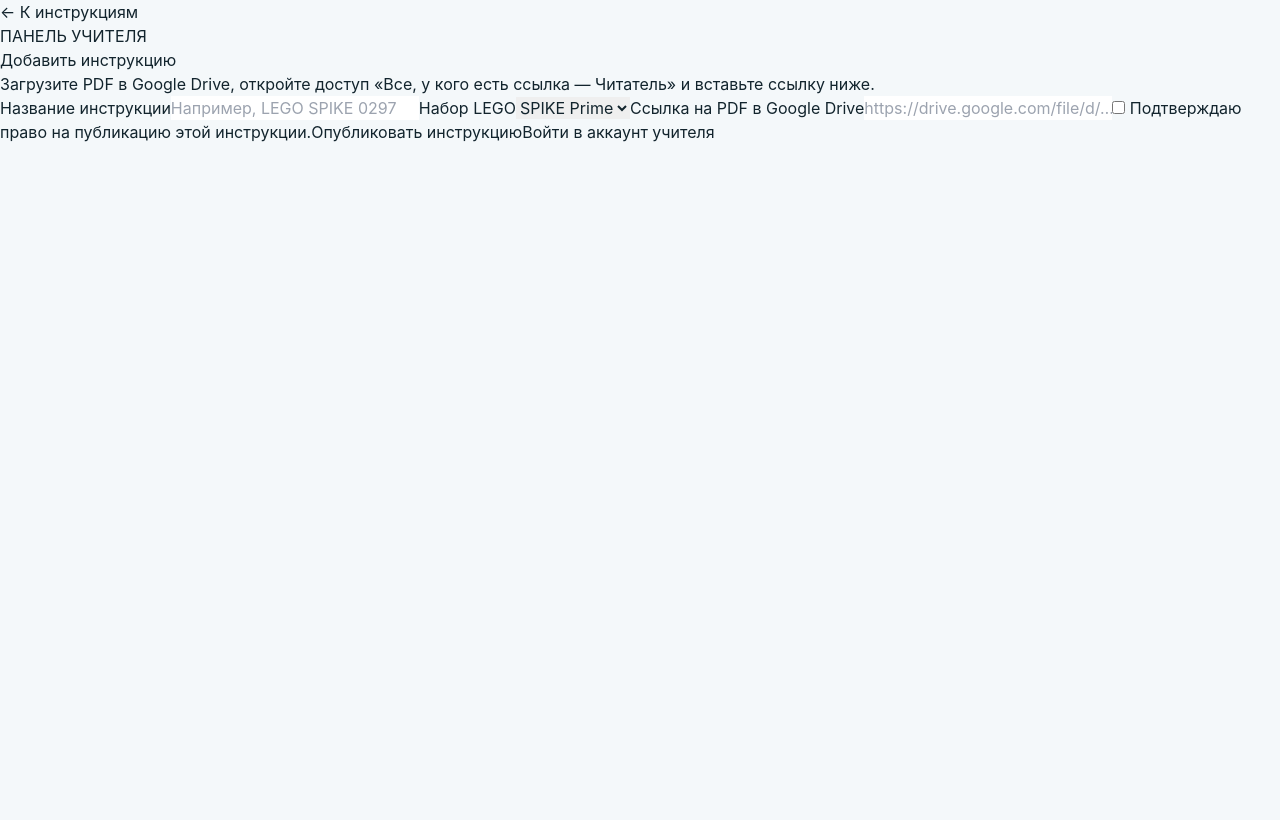
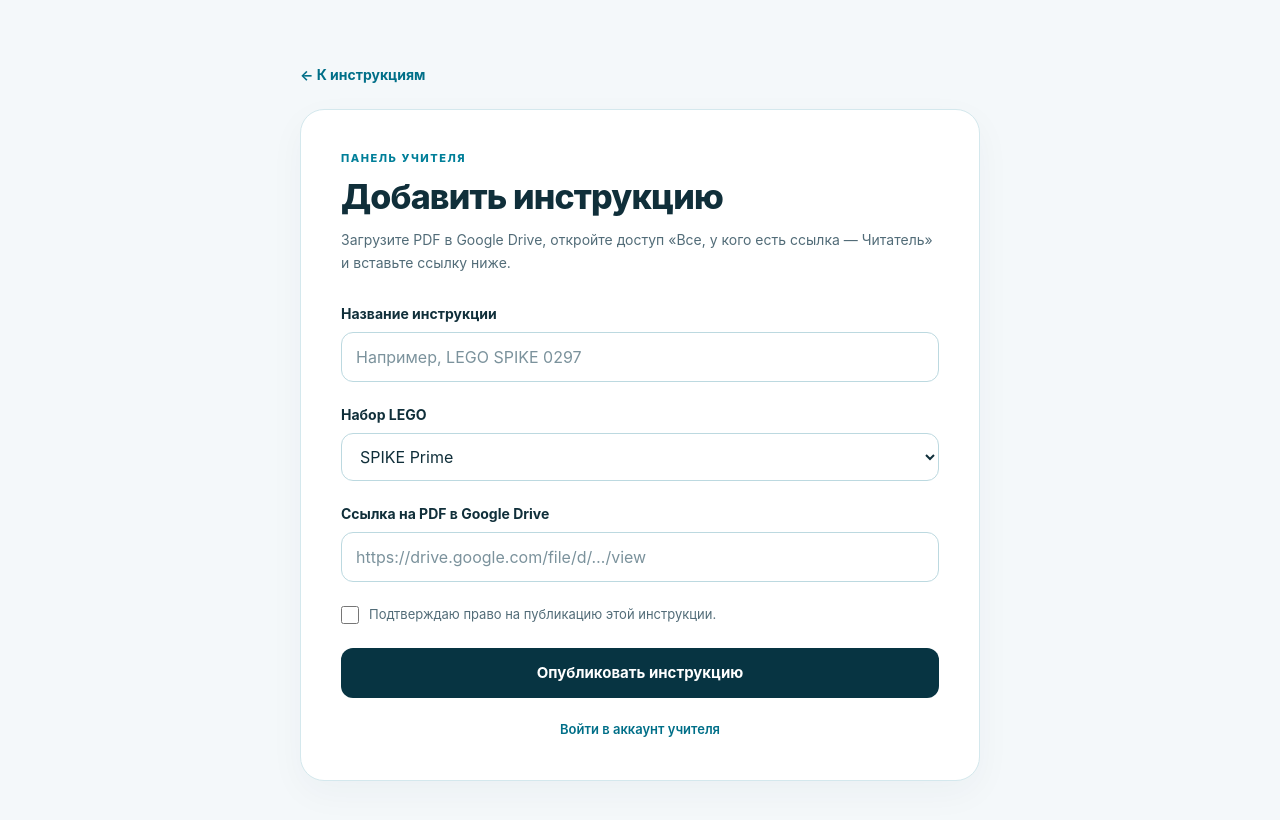
Before and after one commit to Lunat1t/TLC, a Next.js app: page /admin/instructions/drive in a window 1280 px wide. Shown: the top 820 px of the page. Built offline with nearby package versions, Linux system fonts and the light colour scheme.

Commit message:
Restore teacher instruction form layout and field styles

```diff
--- a/src/app/admin/instructions/drive/drive.css
+++ b/src/app/admin/instructions/drive/drive.css
@@ -1 +1,189 @@
-.teacher-upload-success{margin:0;padding:11px 12px;border-radius:10px;background:#e7f8ef;color:#1e6b46;font-size:13px;font-weight:700}.teacher-upload-progress{display:grid;gap:8px;color:#58727b;font-size:12px}.teacher-upload-progress>div{display:flex;justify-content:space-between}.teacher-upload-progress progress{width:100%;height:8px;accent-color:#00839c}
+.teacher-upload-page {
+  flex: 1;
+  width: 100%;
+  min-height: 100dvh;
+  padding: clamp(24px, 5vw, 64px) 24px;
+  background: #f4f8fa;
+  color: #102f3a;
+}
+
+.teacher-upload-back {
+  display: block;
+  width: min(100%, 680px);
+  margin: 0 auto 24px;
+  color: #006f88;
+  font-size: 14px;
+  font-weight: 700;
+  text-decoration: none;
+}
+
+.teacher-upload-back:hover,
+.teacher-upload-signin:hover {
+  text-decoration: underline;
+}
+
+.teacher-upload-card {
+  width: min(100%, 680px);
+  margin: 0 auto;
+  padding: clamp(24px, 4vw, 40px);
+  border: 1px solid #d4e8ed;
+  border-radius: 24px;
+  background: #fff;
+  box-shadow: 0 12px 36px #0734420a;
+}
+
+.teacher-upload-kicker {
+  display: block;
+  color: #007f99;
+  font-size: 11px;
+  font-weight: 800;
+  line-height: 1.5;
+  letter-spacing: .14em;
+}
+
+.teacher-upload-heading h1 {
+  margin: 10px 0 12px;
+  font-size: clamp(26px, 4vw, 34px);
+  font-weight: 800;
+  line-height: 1.15;
+  letter-spacing: -.025em;
+}
+
+.teacher-upload-heading p {
+  margin: 0;
+  color: #526c78;
+  font-size: 14px;
+  line-height: 1.7;
+}
+
+.teacher-upload-form {
+  display: grid;
+  gap: 22px;
+  margin-top: 28px;
+}
+
+.teacher-upload-field {
+  display: grid;
+  min-width: 0;
+  gap: 8px;
+  font-size: 14px;
+  font-weight: 700;
+  line-height: 1.5;
+}
+
+.teacher-upload-field input,
+.teacher-upload-field select {
+  display: block;
+  width: 100%;
+  min-width: 0;
+  min-height: 48px;
+  padding: 12px 14px;
+  border: 1px solid #bcd9e0;
+  border-radius: 12px;
+  background: #fff;
+  color: #102f3a;
+  font: inherit;
+  font-size: 16px;
+  font-weight: 400;
+  line-height: 1.5;
+}
+
+.teacher-upload-field select {
+  padding-right: 32px;
+  cursor: pointer;
+}
+
+.teacher-upload-field input::placeholder {
+  color: #7b929c;
+  opacity: 1;
+}
+
+.teacher-upload-rights {
+  display: flex;
+  align-items: flex-start;
+  gap: 10px;
+  color: #526c78;
+  font-size: 13px;
+  line-height: 1.65;
+  cursor: pointer;
+}
+
+.teacher-upload-rights input {
+  flex: 0 0 18px;
+  width: 18px;
+  height: 18px;
+  margin-top: 2px;
+  accent-color: #007f99;
+  cursor: pointer;
+}
+
+.teacher-upload-submit {
+  display: flex;
+  align-items: center;
+  justify-content: center;
+  width: 100%;
+  min-height: 50px;
+  padding: 13px 20px;
+  border: 1px solid transparent;
+  border-radius: 12px;
+  background: #073442;
+  color: #fff;
+  font-size: 15px;
+  font-weight: 750;
+  line-height: 1.5;
+  cursor: pointer;
+}
+
+.teacher-upload-submit:hover:not(:disabled) {
+  background: #005e73;
+}
+
+.teacher-upload-submit:disabled {
+  opacity: .6;
+  cursor: wait;
+}
+
+.teacher-upload-signin {
+  justify-self: center;
+  color: #006f88;
+  font-size: 13px;
+  font-weight: 600;
+  text-align: center;
+  text-decoration: none;
+}
+
+.teacher-upload-error,
+.teacher-upload-success {
+  margin: 0;
+  padding: 12px 14px;
+  border-radius: 12px;
+  font-size: 13px;
+  line-height: 1.6;
+  overflow-wrap: anywhere;
+}
+
+.teacher-upload-error {
+  border: 1px solid #f0ccc7;
+  background: #fff2ef;
+  color: #a3362b;
+}
+
+.teacher-upload-success {
+  border: 1px solid #bce8ce;
+  background: #e7f8ef;
+  color: #1e6b46;
+}
+
+.teacher-upload-page a:focus-visible,
+.teacher-upload-page input:focus-visible,
+.teacher-upload-page select:focus-visible,
+.teacher-upload-page button:focus-visible {
+  outline: 3px solid #02c7ea;
+  outline-offset: 3px;
+}
+
+@media (max-width: 480px) {
+  .teacher-upload-page { padding: 24px 16px; }
+  .teacher-upload-card { padding: 24px 20px; border-radius: 20px; }
+  .teacher-upload-form { gap: 20px; margin-top: 24px; }
+}
--- a/src/app/admin/instructions/drive/page.tsx
+++ b/src/app/admin/instructions/drive/page.tsx
@@ -33,11 +33,11 @@ export default function InstructionDrivePage() {
         <label className="teacher-upload-field">Название инструкции<input name="title" required maxLength={120} placeholder="Например, LEGO SPIKE 0297" /></label>
         <label className="teacher-upload-field">Набор LEGO<select name="kit" defaultValue="spike"><option value="spike">SPIKE Prime</option><option value="ev3">LEGO EV3</option></select></label>
         <label className="teacher-upload-field">Ссылка на PDF в Google Drive<input name="url" type="url" required placeholder="https://drive.google.com/file/d/…/view" /></label>
-        <label><input type="checkbox" name="rights" required /> Подтверждаю право на публикацию этой инструкции.</label>
+        <label className="teacher-upload-rights"><input type="checkbox" name="rights" required /><span>Подтверждаю право на публикацию этой инструкции.</span></label>
         {error && <p className="teacher-upload-error" role="alert">{error}</p>}
         {notice && <p className="teacher-upload-success" role="status">{notice}</p>}
         <button className="teacher-upload-submit" disabled={saving}>{saving ? "Проверяю PDF…" : "Опубликовать инструкцию"}</button>
-        <Link href="/login?next=/admin/instructions/drive">Войти в аккаунт учителя</Link>
+        <Link className="teacher-upload-signin" href="/login?next=/admin/instructions/drive">Войти в аккаунт учителя</Link>
       </form>
     </section>
   </main>
```
